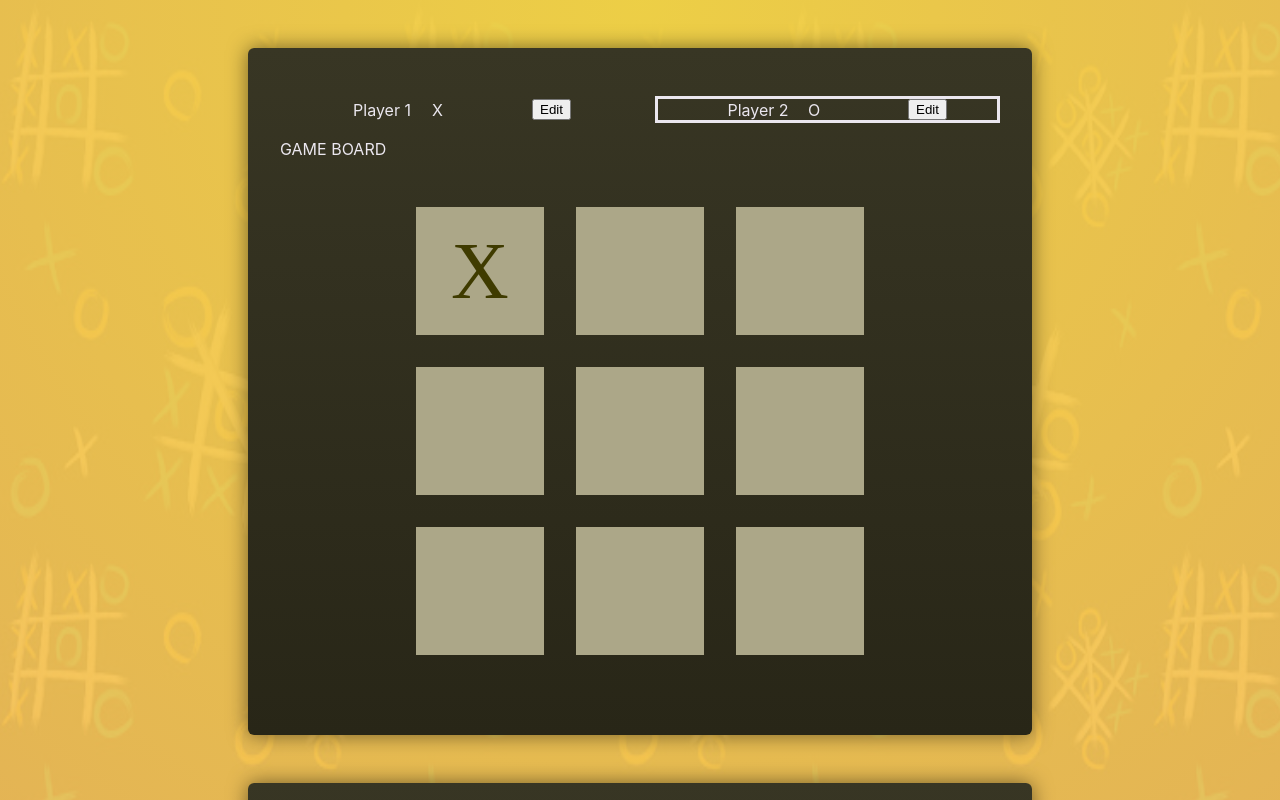
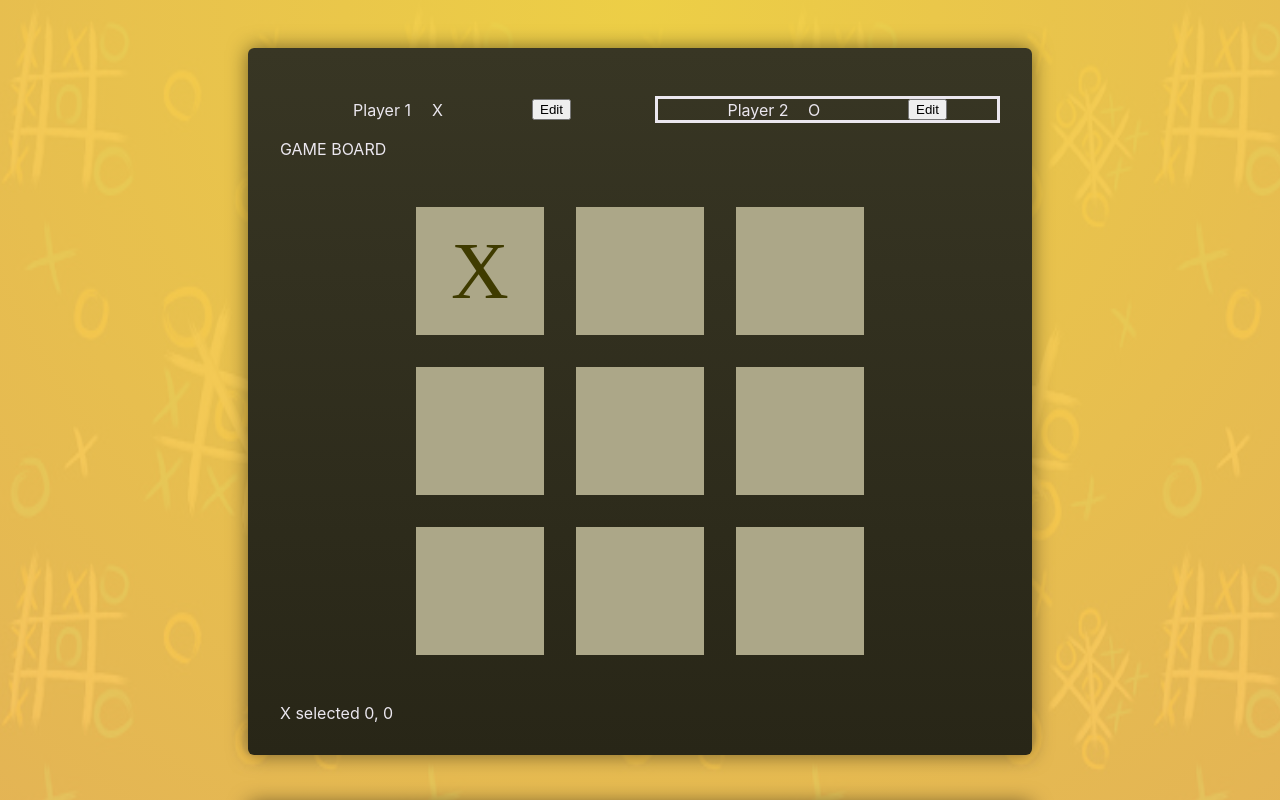
Before and after one commit to nevdb/tic-tac-toe-react, a React (Create React App) app: page / in a window 1280 px wide. Both pictures are taken after a click on the button 480 px from the left and 271 px from the top of the page. Shown: the top 800 px of the page. Built offline with nearby package versions, Linux system fonts and the light colour scheme.

Commit message:
derived state from props, sharing state across components

```diff
--- a/src/App.js
+++ b/src/App.js
@@ -3,12 +3,29 @@ import Review from './components/Review';
 import './App.css';
 import { useState } from "react";
 import GameBoard from './components/GameBoard';
+import Log from './components/Log';
 
 function App() {
   const [activePlayer, setActivePlayer] = useState('X');
+  const [gameTurns, setGameTurns] = useState([]);
 
-  function handleSelectSquare() {
+
+  function handleSelectSquare(rowIndex, colIndex) {
     setActivePlayer((curActivePlayer) => curActivePlayer === 'X' ? 'O' : 'X');
+    setGameTurns((prevTurns) => {
+      let currentPlayer = 'X';
+
+      if (prevTurns.length > 0 && prevTurns[0].player === 'X') {
+        currentPlayer = '0';
+      }
+
+      const updatedTurns = [
+        { square: { row: rowIndex, col: colIndex }, player: activePlayer },
+        ...prevTurns,
+      ]
+
+      return updatedTurns;
+    });
   }
 
   const [feedback, setFeedback] = useState('My feedback');
@@ -30,7 +47,8 @@ function App() {
           <Player initialName="Player 2" symbol="O" isActive={activePlayer === 'O'} />
         </ol>
         GAME BOARD
-        <GameBoard onSelectSquare={handleSelectSquare} activePlayerSymbol={activePlayer} />
+        <GameBoard onSelectSquare={handleSelectSquare} turns={gameTurns} />
+        <Log turns={gameTurns} />
       </div>
 
       <div id='feedback-container'>
--- a/src/components/GameBoard.jsx
+++ b/src/components/GameBoard.jsx
@@ -1,25 +1,32 @@
-import { useState } from "react";
-
 const initialGameBoard = [
   [null, null, null],
   [null, null, null],
   [null, null, null],
 ];
 
-export default function GameBoard({ onSelectSquare, activePlayerSymbol }) {
-  const [gameBoard, setGameBoard] = useState(initialGameBoard);
+export default function GameBoard({ onSelectSquare, turns }) {
+  let gameBoard = initialGameBoard;
 
-  function handleSelectSquare(rowIndex, colIndex) {
-    setGameBoard((prevGameBoard) => {
-      const updateBoard = [
-        ...prevGameBoard.map((innerArray) => [...innerArray]),
-      ];
-      updateBoard[rowIndex][colIndex] = activePlayerSymbol;
-      return updateBoard;
-    });
+  for (const turn of turns) {
+    const { square, player } = turn;
+    const { row, col } = square;
 
-    onSelectSquare();
+    gameBoard[row][col] = player;
   }
+
+  // const [gameBoard, setGameBoard] = useState(initialGameBoard);
+
+  // function handleSelectSquare(rowIndex, colIndex) {
+  //   setGameBoard((prevGameBoard) => {
+  //     const updateBoard = [
+  //       ...prevGameBoard.map((innerArray) => [...innerArray]),
+  //     ];
+  //     updateBoard[rowIndex][colIndex] = activePlayerSymbol;
+  //     return updateBoard;
+  //   });
+
+  //   onSelectSquare();
+  // }
 
   return (
     <ol id="game-board">
@@ -28,7 +35,7 @@ export default function GameBoard({ onSelectSquare, activePlayerSymbol }) {
           <ol>
             {row.map((playerSymbol, colIndex) => (
               <li key={colIndex}>
-                <button onClick={() => handleSelectSquare(rowIndex, colIndex)}>
+                <button onClick={() => onSelectSquare(rowIndex, colIndex)}>
                   {playerSymbol}
                 </button>
               </li>
--- /dev/null
+++ b/src/components/Log.jsx
@@ -0,0 +1,11 @@
+export default function Log({ turns }) {
+  return (
+    <ol id="log">
+      {turns.map((turn) => (
+        <li key={`${turn.square.row}${turn.square.col}`}>
+          {turn.player} selected {turn.square.row}, {turn.square.col}
+        </li>
+      ))}
+    </ol>
+  );
+}
```
